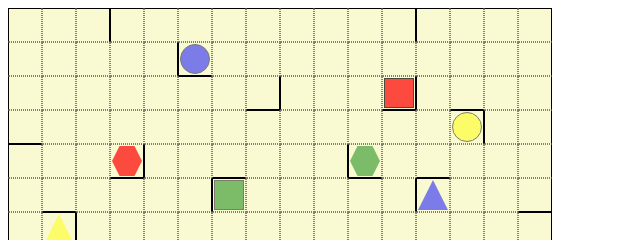
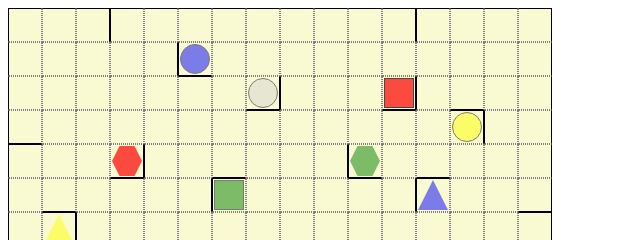
Before and after one commit to avuong12/RicochetRobots, a plain HTML site: page index.html in a window 1280 px wide. Shown: the top 240 px of the page, 0-640 px from the left. Drawn offline with Linux system fonts and the light colour scheme.

Commit message:
rendering wild target on grid

```diff
--- a/ricochetRobots.css
+++ b/ricochetRobots.css
@@ -66,7 +66,7 @@
 }
 
 span.wild-target {
-  background: black;
+  background: lightgrey;
   opacity: 0.5;
 }
 
@@ -111,6 +111,17 @@
   position: absolute;
 }
 
+span.vortex-target {
+  width: 28px;
+  height: 28px;
+  border: 1px solid black;
+  display: inline-block;
+  margin-left: 1px;
+  margin-top: 1px;
+  border-radius: 50%;
+  position: absolute;
+}
+
 span.green-robot {
   background: green;
 }
```
